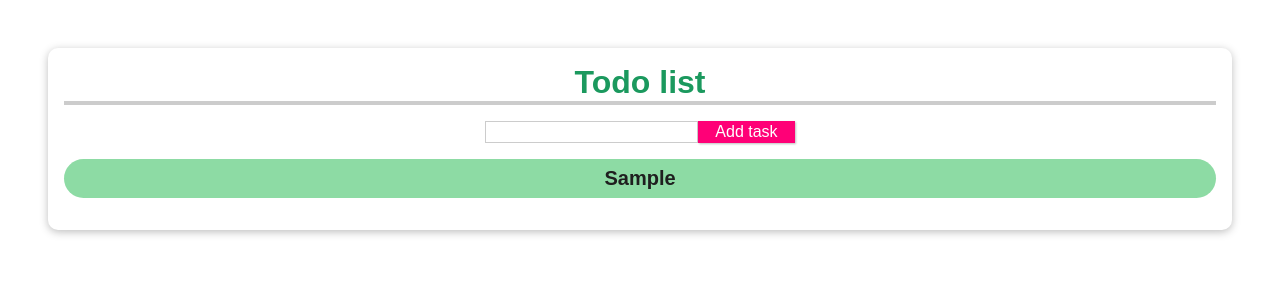
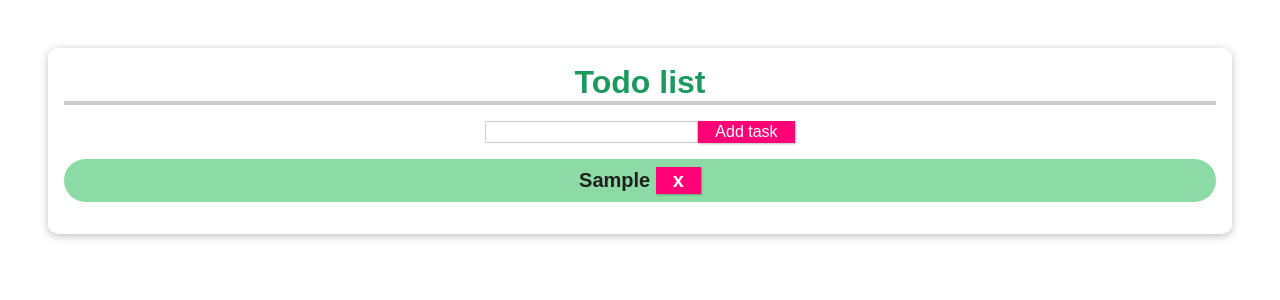
Before and after one commit to MikaelLinusHakansson/todo-standalone, a Vue app in the folder todo-app-standalone/: page / in a window 1280 px wide. Both pictures are taken after typing "Sample" into the empty fields and a click on the button "Add task". Shown: the top 300 px of the page. Built offline with nearby package versions, Linux system fonts and the light colour scheme.

Commit message:
added some css styling to class small-button

```diff
--- a/todo-app-standalone/src/App.vue
+++ b/todo-app-standalone/src/App.vue
@@ -8,7 +8,7 @@
       v-for="(tasks, index) in task"
       :key="tasks.id"
       @click="removeTask(index)">
-      {{ tasks.name }}
+      {{ tasks.name }} <button class="small-button">x</button>
       </li>
 
     </ul>
@@ -126,8 +126,12 @@ header {
 }
 
 .small-button {
-  height: 12px;
-  width: 12px;
+  display: inline-block;
+  font: inherit;
+  cursor: pointer;
+  border: 1px solid #ff0077;
+  background-color: ;
+
 }
 
 #app button:hover,
```
